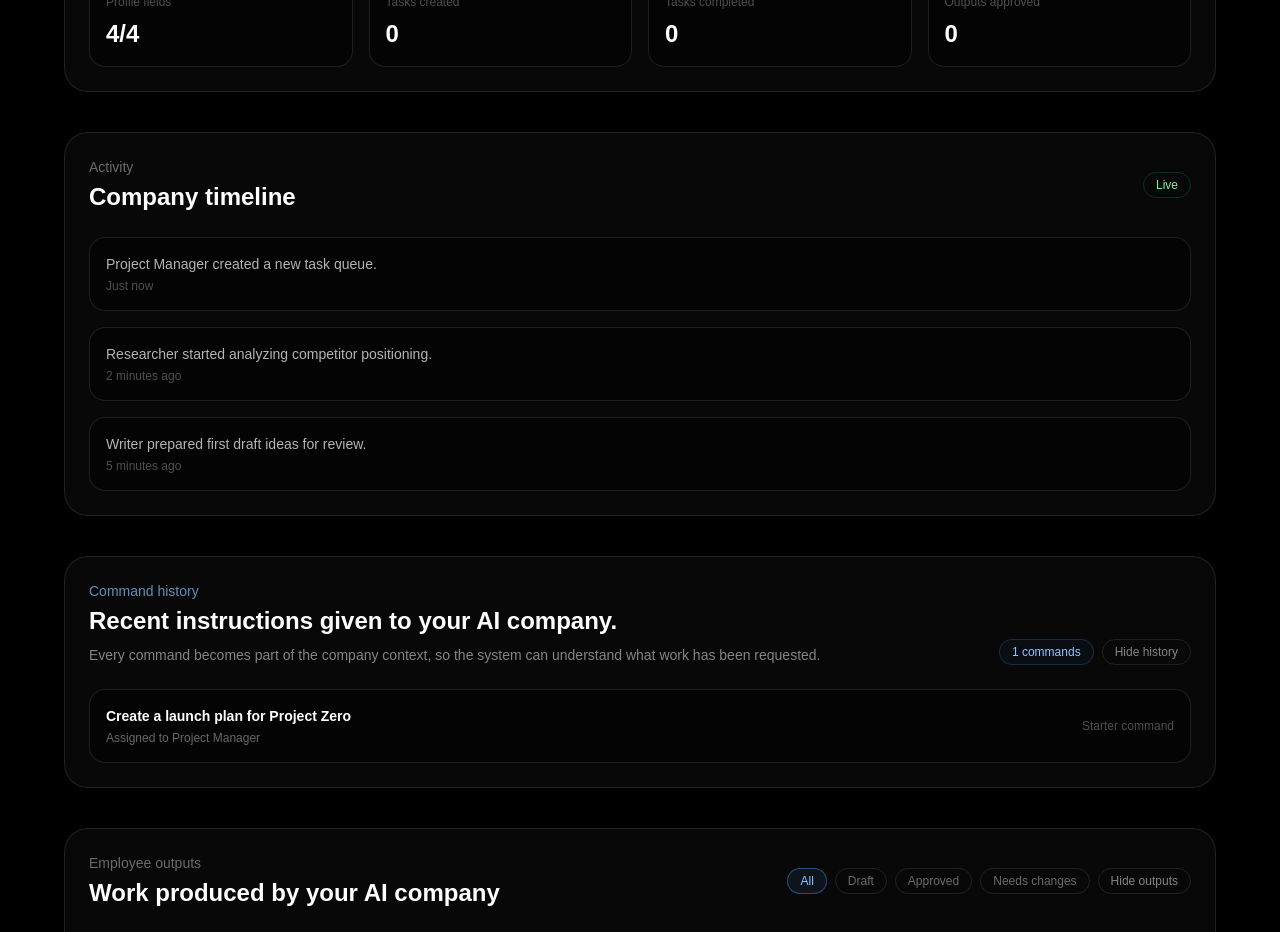
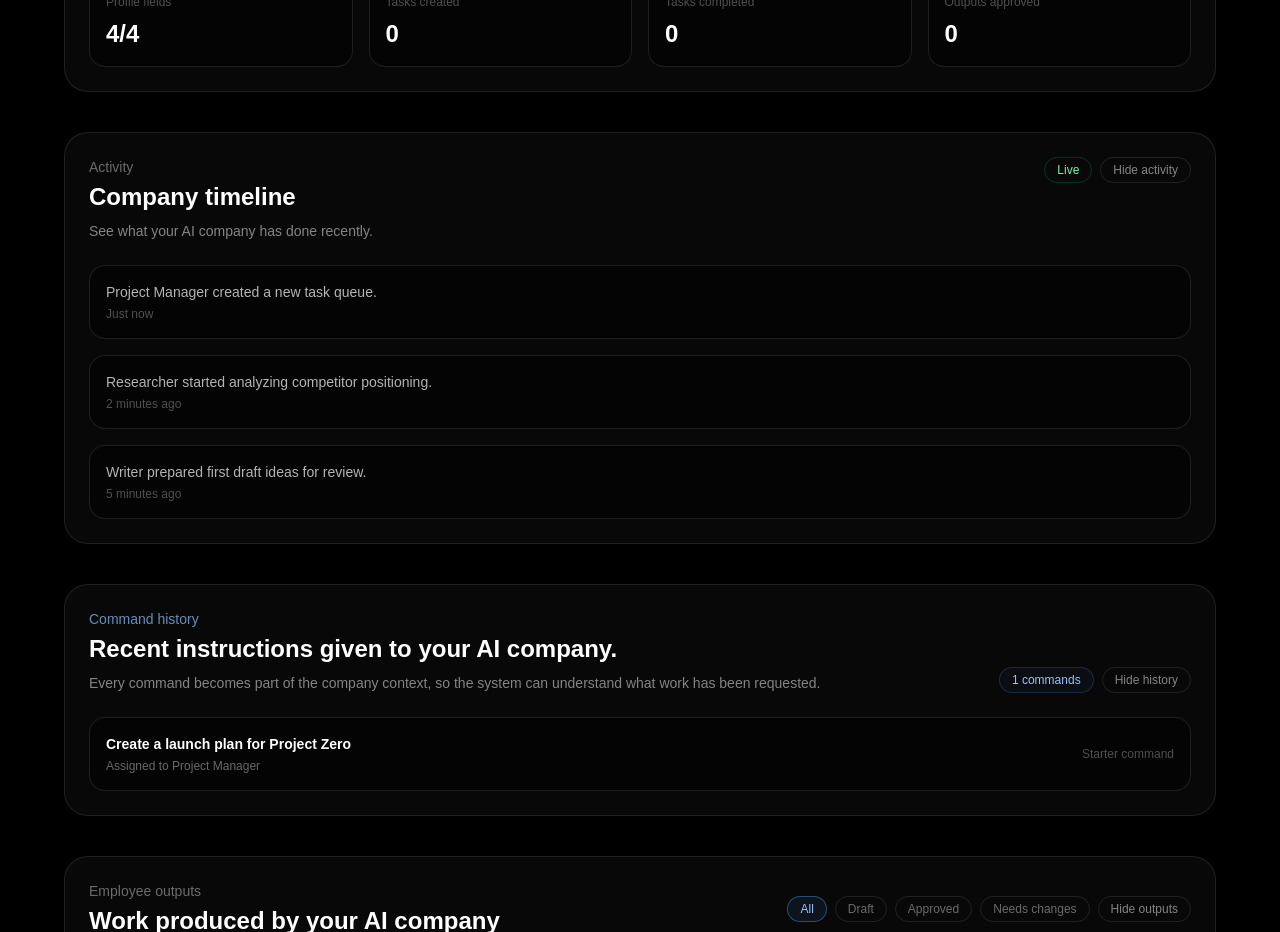
Before and after one commit to Finalexs/project-zero, a Next.js app in the folder app/: page /dashboard in a window 1280 px wide. Shown: the part 2920-3852 px from the top of the page. Built offline with nearby package versions, Linux system fonts and the light colour scheme; no server answers; the database is empty.

Commit message:
Fix activity header controls position

```diff
--- a/app/src/app/dashboard/page.tsx
+++ b/app/src/app/dashboard/page.tsx
@@ -105,6 +105,7 @@ const [outputFilter, setOutputFilter] = useState<OutputFilter>("All");
 const [isOutputsOpen, setIsOutputsOpen] = useState(true);
 const [isTasksOpen, setIsTasksOpen] = useState(true);
 const [isCommandHistoryOpen, setIsCommandHistoryOpen] = useState(true);
+const [isActivityOpen, setIsActivityOpen] = useState(true);
   const [activity, setActivity] = useState([
   {
     message: "Project Manager created a new task queue.",
@@ -975,16 +976,33 @@ setTaskInput("");
     </div>
   </div>
 </section>
-<section className="mt-10 rounded-3xl border border-white/10 bg-white/[0.03] p-6">
+<section className="relative mt-10 rounded-3xl border border-white/10 bg-white/[0.03] p-6">
   <div className="flex items-center justify-between">
-    <div>
-      <p className="text-sm text-white/40">Activity</p>
-      <h2 className="mt-1 text-2xl font-bold">Company timeline</h2>
-    </div>
-
+   <div className="flex flex-col gap-4 md:flex-row md:items-start md:justify-between">
+  <div className="pr-40">
+    <p className="text-sm text-white/40">Activity</p>
+    <h2 className="mt-1 text-2xl font-bold">Company timeline</h2>
+    <p className="mt-2 text-sm text-white/50">
+      See what your AI company has done recently.
+    </p>
+  </div>
+
+  <div className="absolute right-6 top-6 flex flex-wrap items-center gap-2">
     <span className="rounded-full border border-green-400/20 px-3 py-1 text-xs text-green-300">
       Live
     </span>
+
+    <button
+      type="button"
+      onClick={() => setIsActivityOpen(!isActivityOpen)}
+      className="rounded-full border border-white/10 px-3 py-1 text-xs text-white/50 hover:bg-white/[0.04] hover:text-white"
+    >
+      {isActivityOpen ? "Hide activity" : "Show activity"}
+    </button>
+  </div>
+</div>
+
+
   </div>
 
   <div className="mt-6 space-y-4">
@@ -993,7 +1011,8 @@ setTaskInput("");
       {taskError}
     </div>
   )}
-
+{isActivityOpen && (
+  <div className="mt-6 space-y-4">
   {activity.map((item, index) => (
     <div
       key={`${item.message}-${index}`}
@@ -1003,6 +1022,13 @@ setTaskInput("");
       <p className="mt-1 text-xs text-white/30">{item.time}</p>
     </div>
   ))}
+    </div>
+)}
+{!isActivityOpen && (
+  <div className="mt-6 rounded-2xl border border-white/10 bg-black/40 p-5 text-sm text-white/50">
+    Activity is hidden. Click “Show activity” to view recent AI company events.
+  </div>
+)}
 </div>
 </section>
 <section className="mt-10 rounded-3xl border border-white/10 bg-white/[0.03] p-6">
```
